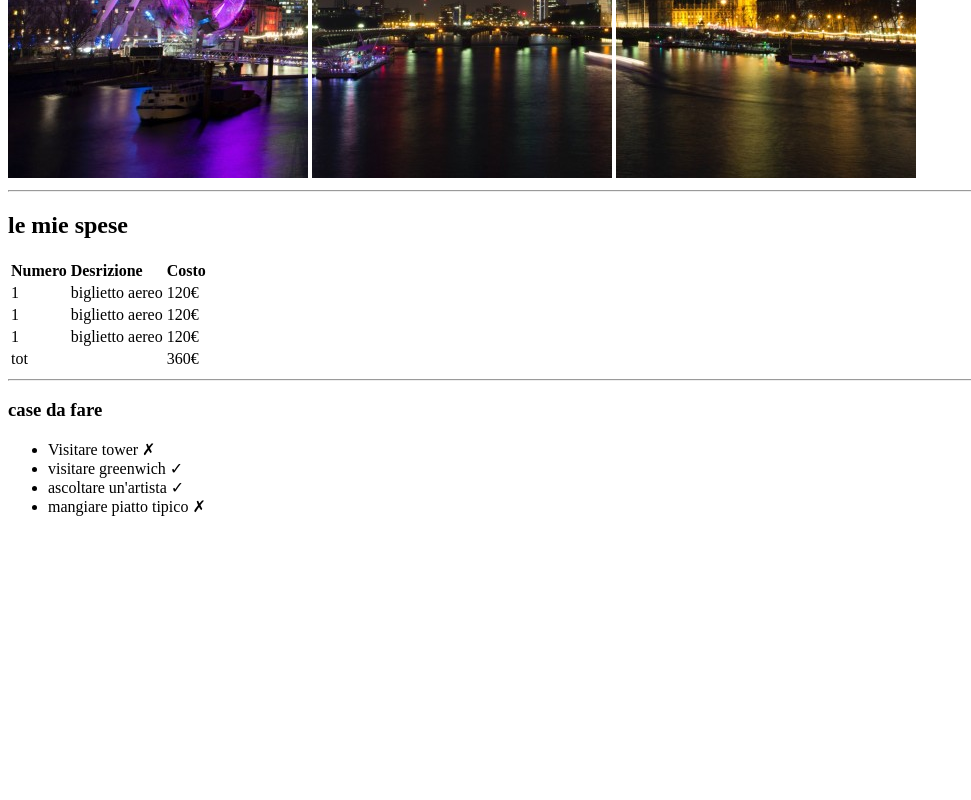
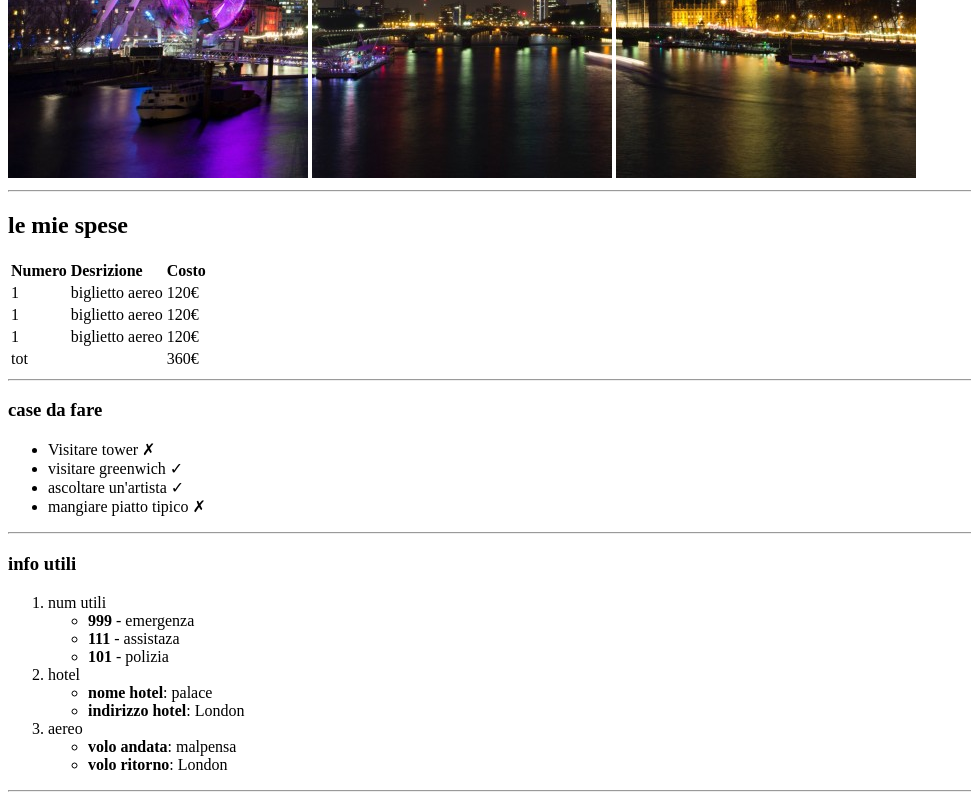
Before and after one commit to oryven/html-london-trip, a plain HTML site: page index.html in a window 1280 px wide. Shown: the part 502-1302 px from the top of the page, without its empty margins (0-971 px from the left). Before the commit the page ends 1034 px from the top, so only its background shows below. Drawn offline with Linux system fonts and the light colour scheme.

Commit message:
info utili

```diff
--- a/index.html
+++ b/index.html
@@ -70,8 +70,38 @@
         <li>ascoltare un'artista &check;</li>
         <li>mangiare piatto tipico &cross;</li>
     </ul>
+    <hr>
 </section>
 
+<section>
+
+     <!-- numeri doi tel -->
+
+<h3>info utili</h3>
+
+<ol>
+    <li>num utili
+        <ul>
+            <li><strong>999</strong> - emergenza</li>
+            <li><strong>111</strong> - assistaza</li>
+            <li><strong>101</strong> - polizia</li>
+        </ul>
+    </li>
+    <li>hotel
+        <ul>
+            <li><strong>nome hotel</strong>: palace</li>
+            <li><strong>indirizzo hotel</strong>: London</li>
+        </ul>
+    </li>
+    <li>aereo
+        <ul>
+            <li><strong>volo andata</strong>: malpensa</li>
+            <li><strong>volo ritorno</strong>: London</li>
+        </ul>
+    </li>
+</ol>
+<hr>
+</section>
 
 
 </body>
```
